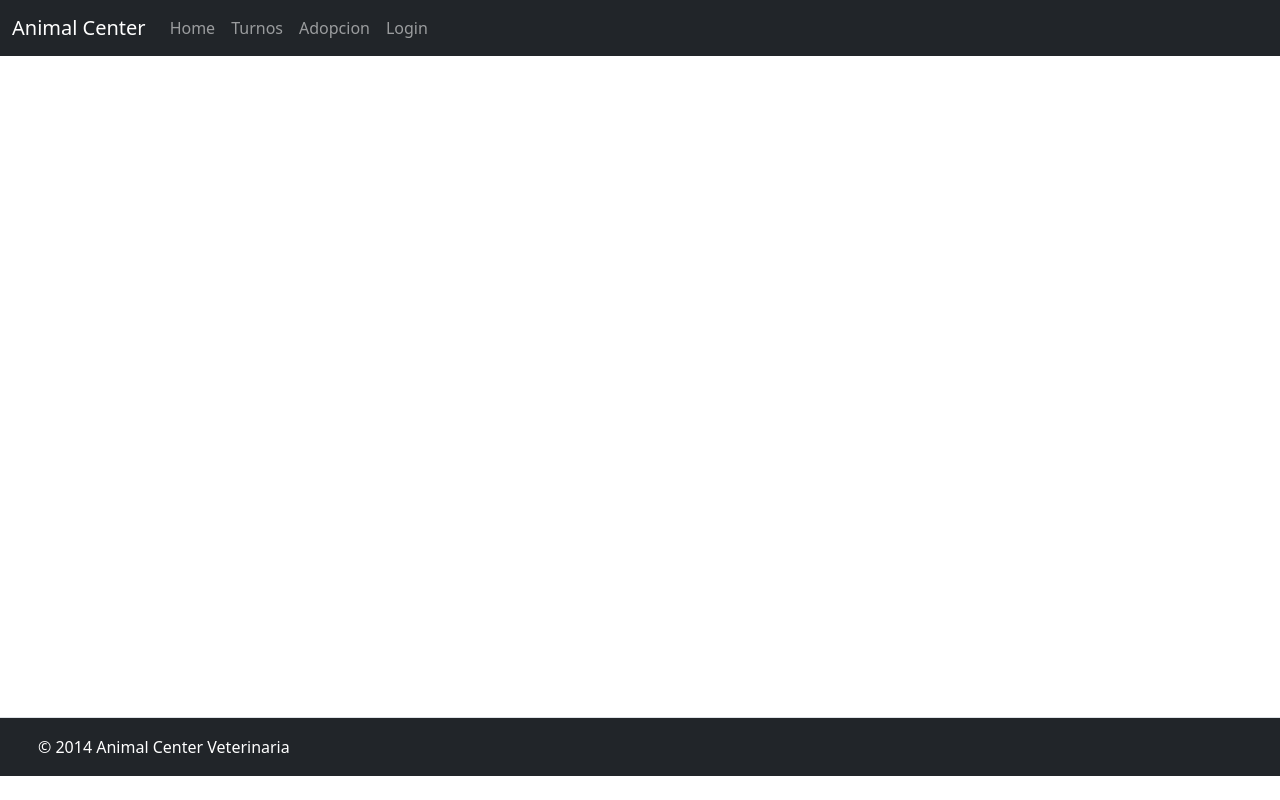
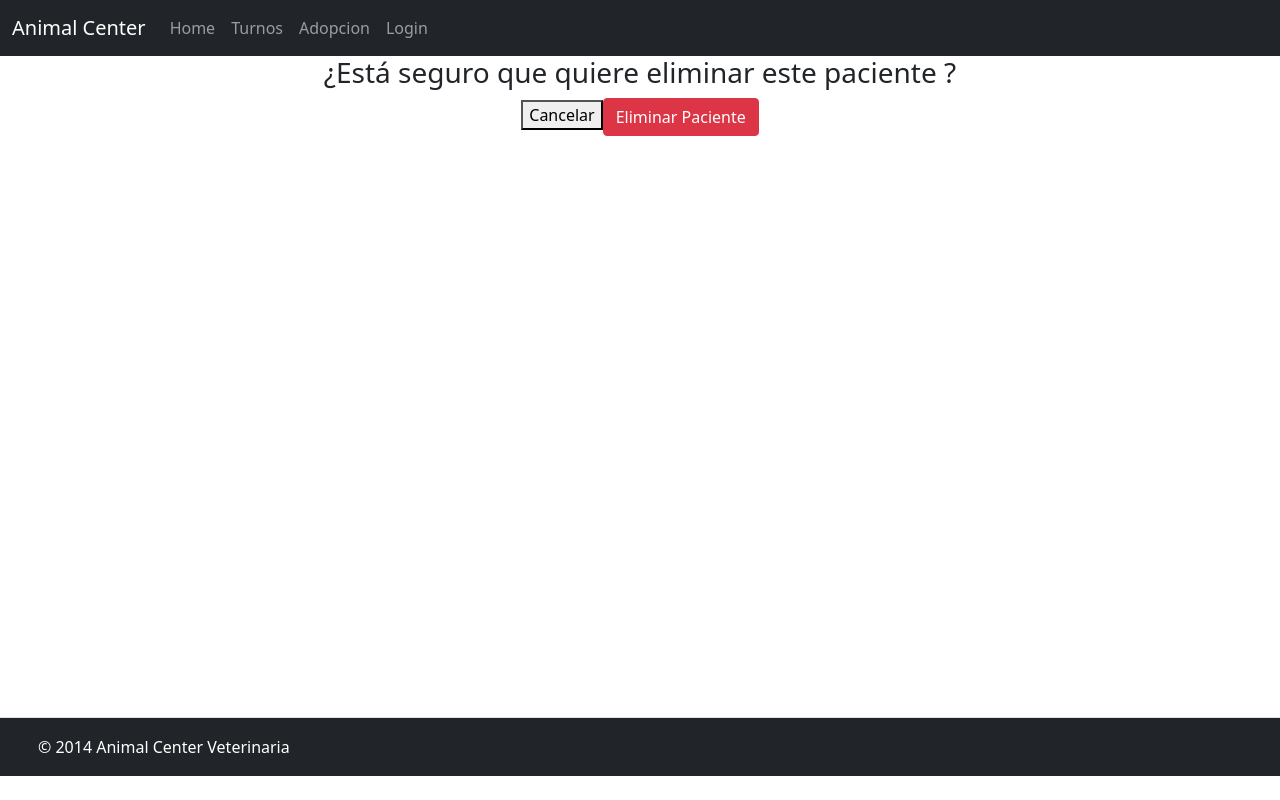
Before and after one commit to aylenlee/PNT2---Trabajo-Practico-Final---Veterinaria, a Vue app in the folder vue-prueba/: page /delete-patient/1 in a window 1280 px wide. Built offline with nearby package versions, Linux system fonts and the light colour scheme; no server answers; sample sign-in values are in the browser's storage.

Commit message:
Fix delete and edit route params

```diff
--- a/vue-prueba/src/components/DeletePatient.vue
+++ b/vue-prueba/src/components/DeletePatient.vue
@@ -26,8 +26,9 @@ onMounted(async () => {
 });
 
 const deletePatient = async () => {
+    const patientId = route.params.id;
     try {
-        await axios.delete(`https://666112b663e6a0189fe85cb5.mockapi.io/patients/${patient.value.id}`);
+        await axios.delete(`https://666112b663e6a0189fe85cb5.mockapi.io/patients/${patientId}`);
         console.log('Paciente eliminado con éxito');
         router.push('/admin-report');
     } catch (error) {
--- a/vue-prueba/src/router.js
+++ b/vue-prueba/src/router.js
@@ -21,8 +21,8 @@ const routes = [
     { path: '/login', name: 'Login', component: Login },
     { path: '/dashboard', name: 'Dashboard', component: Dashboard },
     { path: '/logout', name: 'Logout', component: Logout },
-    { path: '/edit-patient', name: 'EditPatient', component: EditPatient, meta: {requiresAdmin: true}},
-    { path: '/delete-patient', name: 'DeletePatient', component: DeletePatient, meta: {requiresAdmin: true}},
+    { path: '/edit-patient/:id', name: 'EditPatient', component: EditPatient, meta: {requiresAdmin: true}},
+    { path: '/delete-patient/:id', name: 'DeletePatient', component: DeletePatient, meta: {requiresAdmin: true}},
     { path: '/add-patient', name: 'AddPatient', component: AddPatient, meta: {requiresAdmin: true}}
 ];
 
```
